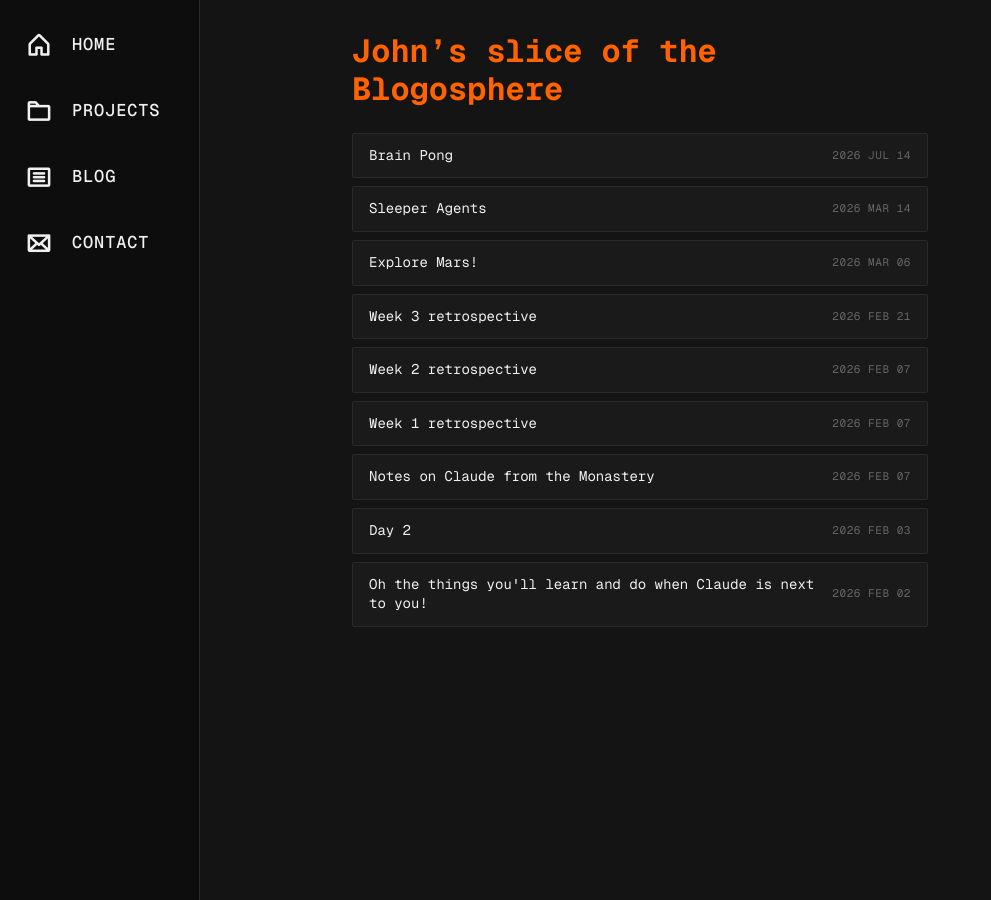
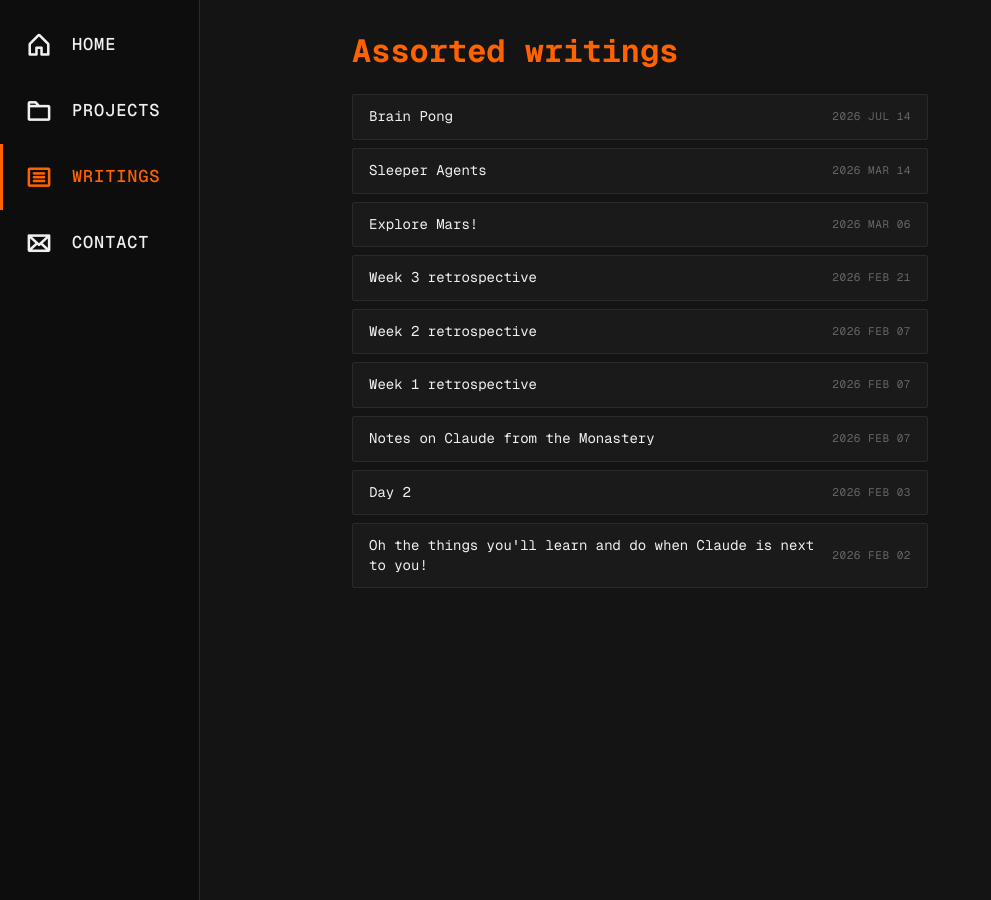
Before and after one commit to hoeksemaa/hoeksemaa.github.io, a Jekyll site: the page built from writings.md, in a window 1280 px wide. Shown: the whole page, without its empty margins (0-991 px from the left). Built offline with Jekyll 4.4.1, drawn with Linux system fonts in a browser that asks for light colours.

Commit message:
content(writings): finish the blog → writings rename (#27)
The squash merge for #27 landed only the file rename (blog.md →
writings.md) and none of the edits inside it, so main pointed its nav
at a /blog page that no longer existed and writings.md still said
"Blog". This commit carries the rest of the change.

The nav label is now WRITINGS and links to /writings, with the
active-state check matching "writings". writings.md has title
"Writings" and the heading "John's slice of the Blogosphere" becomes
"Assorted writings".

The old /blog address keeps working: writings.md declares
`redirect_from: /blog`, and jekyll-redirect-from (whitelisted on GitHub
Pages) emits a blog.html stub that redirects to the new page. The gem
is added to the Gemfile for local build parity. CLAUDE.md's nav and
root-page lists are updated to match.


Claude-Session: https://claude.ai/code/session_011Y2oC3NRZq8mzqYNmHRSFD

Co-authored-by: Claude Fable 5.1 <noreply@anthropic.com>

```diff
--- a/Gemfile
+++ b/Gemfile
@@ -5,3 +5,4 @@ gem "minima"
 gem "jekyll-feed"
 gem "jekyll-sitemap"
 gem "jekyll-seo-tag"
+gem "jekyll-redirect-from"
--- a/_config.yml
+++ b/_config.yml
@@ -17,3 +17,6 @@ defaults:
 
 markdown: kramdown
 theme: minima
+
+plugins:
+  - jekyll-redirect-from
--- a/_layouts/default.html
+++ b/_layouts/default.html
@@ -27,9 +27,9 @@
             <i class="ph-bold ph-folder"></i>
             <span class="nav-label">PROJECTS</span>
         </a>
-        <a href="/blog" class="nav-item{% if page.url contains 'blog' %} active{% endif %}">
+        <a href="/writings" class="nav-item{% if page.url contains 'writings' %} active{% endif %}">
             <i class="ph-bold ph-article"></i>
-            <span class="nav-label">BLOG</span>
+            <span class="nav-label">WRITINGS</span>
         </a>
         <a href="/contact" class="nav-item{% if page.url contains 'contact' %} active{% endif %}">
             <i class="ph-bold ph-envelope"></i>
--- a/writings.md
+++ b/writings.md
@@ -1,9 +1,10 @@
 ---
 layout: default
-title: Blog
+title: Writings
+redirect_from: /blog
 ---
 
-# John's slice of the Blogosphere
+# Assorted writings
 
 <div class="post-list">
 {% for post in site.posts %}
```
Also changed, not shown: CLAUDE.md (+2 -2 lines).
